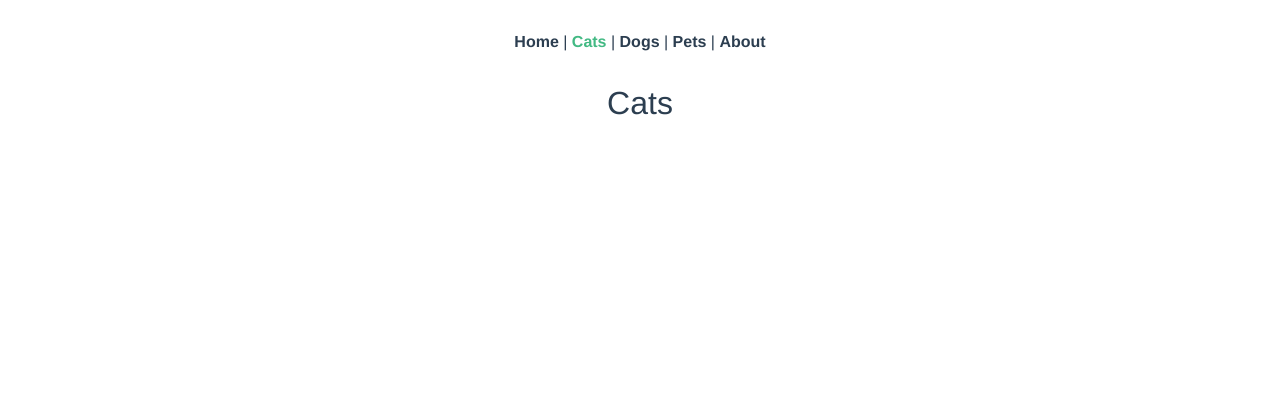
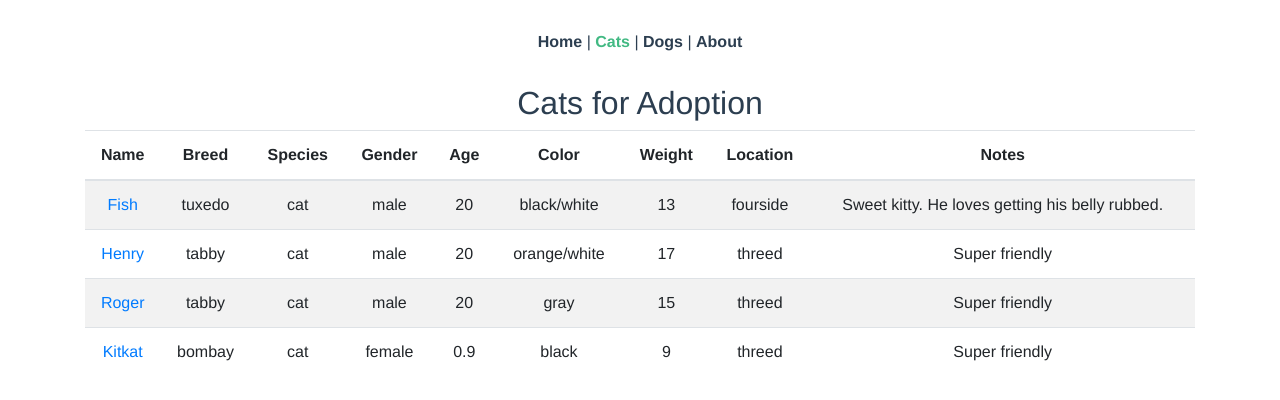
Before and after one commit to vikas-agent/adopt-pets, a Vue app: page /cats in a window 1280 px wide. Shown: the top 400 px of the page. Built offline with nearby package versions, Linux system fonts and the light colour scheme.

Commit message:
added few dummy data.

```diff
--- a/src/App.vue
+++ b/src/App.vue
@@ -4,10 +4,11 @@
       <router-link to="/">Home</router-link> |
       <router-link to="/cats">Cats</router-link> |
       <router-link to="/dogs">Dogs</router-link> |
-      <router-link to="/pet">Pets</router-link> |
       <router-link to="/about">About</router-link>
     </div>
-    <router-view/>
+    <b-container>
+      <router-view/>
+    </b-container>
   </div>
 </template>
 
--- /dev/null
+++ b/src/data/cats.js
@@ -0,0 +1,46 @@
+export default [
+  {
+    name: 'Fish',
+    breed: 'tuxedo',
+    species: 'cat',
+    gender: 'male',
+    age: 20,
+    color: 'black/white',
+    weight: 13,
+    location: 'fourside',
+    notes: 'Sweet kitty. He loves getting his belly rubbed.'
+  },
+  {
+    name: 'Henry',
+    breed: 'tabby',
+    species: 'cat',
+    gender: 'male',
+    age: 20,
+    color: 'orange/white',
+    weight: 17,
+    location: 'threed',
+    notes: 'Super friendly'
+  },
+  {
+    name: 'Roger',
+    breed: 'tabby',
+    species: 'cat',
+    gender: 'male',
+    age: 20,
+    color: 'gray',
+    weight: 15,
+    location: 'threed',
+    notes: 'Super friendly'
+  },
+  {
+    name: 'Kitkat',
+    breed: 'bombay',
+    species: 'cat',
+    gender: 'female',
+    age: .9,
+    color: 'black',
+    weight: 9,
+    location: 'threed',
+    notes: 'Super friendly'
+  }
+]
--- /dev/null
+++ b/src/data/dogs.js
@@ -0,0 +1,42 @@
+export default [
+  {
+    name: 'Sheeba',
+    breed: 'collie',
+    gender: 'female',
+    age: 7,
+    color: 'black/white',
+    weight: 34,
+    location: 'fourside',
+    notes: 'Pure breed. Trained for competitions.'
+  },
+  {
+    name: 'Hillary',
+    breed: 'mut',
+    gender: 'female',
+    age: 17,
+    color: 'orange/white',
+    weight: 37,
+    location: 'threed',
+    notes: 'Super friendly'
+  },
+  {
+    name: 'Zeus',
+    breed: 'afghan hound',
+    gender: 'male',
+    age: 9,
+    color: 'gray',
+    weight: 68,
+    location: 'threed',
+    notes: 'Super friendly'
+  },
+  {
+    name: 'Katie',
+    breed: 'golden retriever',
+    gender: 'female',
+    age: 2,
+    color: 'black',
+    weight: 44,
+    location: 'threed',
+    notes: 'Super friendly'
+  }
+]
--- a/src/router.js
+++ b/src/router.js
@@ -26,7 +26,7 @@ export default new Router({
       component: Dogs
     },
     {
-      path: '/pet',
+      path: '/pets/:id',
       name: 'pet',
       component: Pet
     },
--- a/src/views/Cats.vue
+++ b/src/views/Cats.vue
@@ -1,12 +1,24 @@
 <template lang="html">
   <div id="cats">
-    <h2>Cats</h2>
+    <h2>Cats for Adoption</h2>
+     <b-table striped hover :items="cats">
+       <template v-slot:cell(name)="data">
+     <!-- `data.value` is the value after formatted by the Formatter -->
+     <router-link :to="`/pets/${data.index}`">{{data.value}}</router-link>
+   </template>
+     </b-table>
   </div>
 </template>
 
 <script>
+import cats from '@/data/cats'
 export default {
-  name: 'Cats'
+  name: 'Cats',
+  data() {
+    return {
+      cats
+      }
+  }
 }
 </script>
 
--- a/src/views/Dogs.vue
+++ b/src/views/Dogs.vue
@@ -1,12 +1,20 @@
 <template lang="html">
   <div id="dogs">
-    <h2>Dogs</h2>
+    <h2>Dogs for Adoption</h2>
+    <b-table striped hover :items="dogs"></b-table>
+
   </div>
 </template>
 
 <script>
+import dogs from '@/data/dogs'
 export default {
-  name: 'Dogs'
+  name: 'Dogs',
+  data() {
+    return {
+      dogs
+    }
+  }
 }
 </script>
 
--- a/src/views/Home.vue
+++ b/src/views/Home.vue
@@ -1,5 +1,6 @@
 <template>
   <div class="home">
+    <h2>Home of your new best friend.</h2>
   </div>
 </template>
 
```
